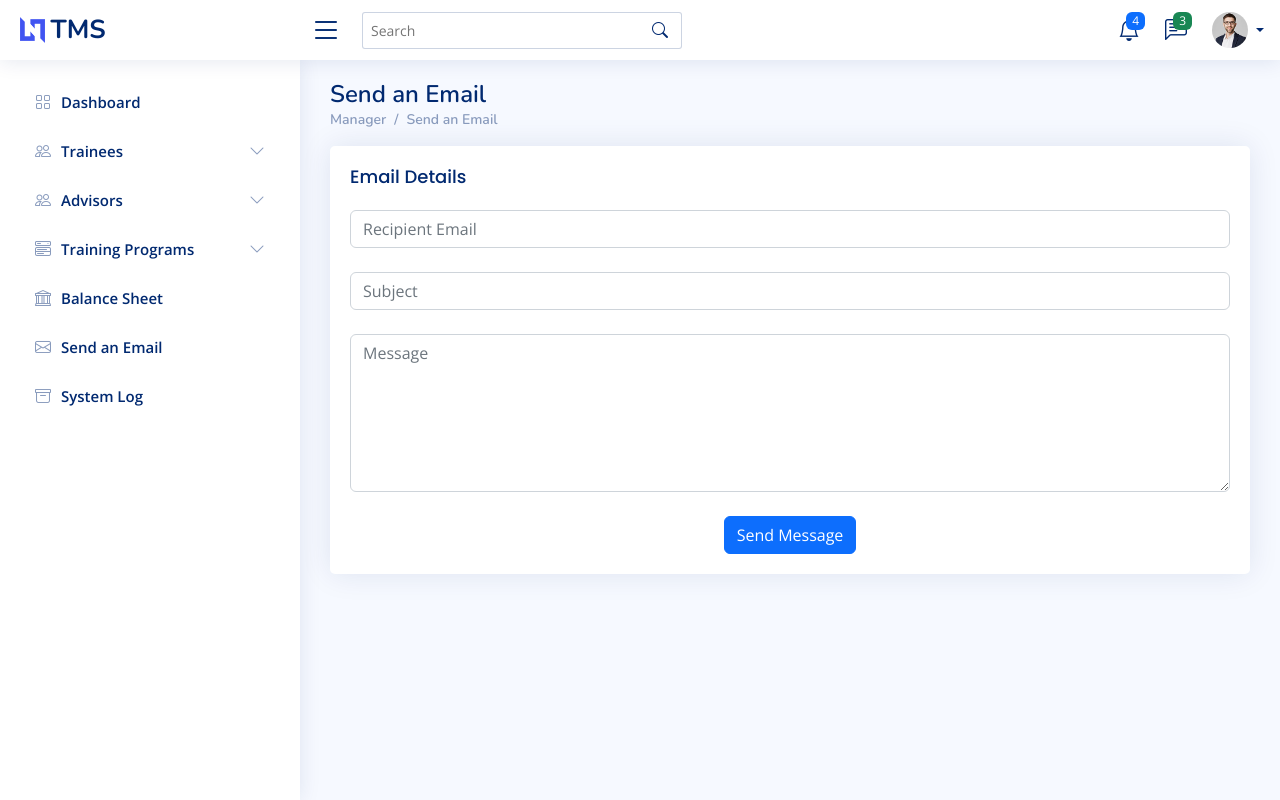
After one commit to GhadeerHayek/TMS-Flask, a Flask app: template templates/manager/mailing.html in a window 1280 px wide. The commit adds this page. Run offline with Flask 3, Linux system fonts and the light colour scheme; the template is opened without the code that fills it, so the values that code supplies are empty; some libraries are stand-ins or nearby versions.

Commit message:
added email feature

```diff
--- a/templates/layouts/manager_base.html
+++ b/templates/layouts/manager_base.html
@@ -183,7 +183,7 @@
 
         <li class="nav-item">
             <a class="nav-link collapsed" data-bs-target="#trainees-nav" data-bs-toggle="collapse" href="#">
-                <i class="bi bi-menu-button-wide"></i><span>Trainees</span><i class="bi bi-chevron-down ms-auto"></i>
+                <i class="bi bi-people"></i><span>Trainees</span><i class="bi bi-chevron-down ms-auto"></i>
             </a>
             <ul id="trainees-nav" class="nav-content collapse " data-bs-parent="#sidebar-nav">
                 <li>
@@ -209,7 +209,7 @@
 
         <li class="nav-item">
             <a class="nav-link collapsed" data-bs-target="#advisors-nav" data-bs-toggle="collapse" href="#">
-                <i class="bi bi-menu-button-wide"></i><span>Advisors</span><i class="bi bi-chevron-down ms-auto"></i>
+                <i class="bi bi-people"></i><span>Advisors</span><i class="bi bi-chevron-down ms-auto"></i>
             </a>
             <ul id="advisors-nav" class="nav-content collapse " data-bs-parent="#sidebar-nav">
                 <li>
@@ -257,9 +257,15 @@
             </a>
         </li>
 
+        <li class="nav-item">
+            <a class="nav-link collapsed" href="{{ url_for('manager.get_email_form') }}">
+                <i class="bi bi-envelope"></i>
+                <span>Send an Email</span>
+            </a>
+        </li>
 
         <li class="nav-item">
-            <a class="nav-link collapsed" href="#">
+            <a class="nav-link collapsed" href="{{ url_for('manager.get_system_log') }}">
                 <i class="bi bi-archive"></i>
                 <span>System Log</span>
             </a>
--- /dev/null
+++ b/templates/manager/mailing.html
@@ -0,0 +1,51 @@
+{% extends "layouts/manager_base.html" %}
+
+{% block title %} Mailing {% endblock %}
+{% block content %}
+    <main id="main" class="main">
+        <div class="pagetitle">
+            <h1>Send an Email</h1>
+            <nav>
+                <ol class="breadcrumb">
+                    <li class="breadcrumb-item"><a href="#">Manager</a></li>
+                    <li class="breadcrumb-item"><a href="#">Send an Email</a></li>
+                </ol>
+            </nav>
+        </div><!-- End Page Title -->
+
+        <section class="section">
+            <div class="row">
+                <div class="col-lg-12">
+                    <div class="card">
+                        <div class="card-body">
+                            <h5 class="card-title">Email Details</h5>
+                            <form action=" {{url_for('manager.send_email')}} " method="post" class="php-email-form">
+                                <div class="row gy-4">
+
+                                  <div class="col-md-12 ">
+                                    <input type="email" class="form-control" name="email" placeholder="Recipient Email" required>
+                                  </div>
+
+                                  <div class="col-md-12">
+                                    <input type="text" class="form-control" name="subject" placeholder="Subject" required>
+                                  </div>
+
+                                  <div class="col-md-12">
+                                    <textarea class="form-control" name="message" rows="6" placeholder="Message" required></textarea>
+                                  </div>
+
+                                  <div class="col-md-12 text-center">
+                                    <button type="submit" class="btn btn-primary">Send Message</button>
+                                  </div>
+
+                                </div>
+                              </form>
+                        </div>
+                    </div>
+                </div>
+            </div>
+
+        </section>
+
+    </main><!-- End #main -->
+{% endblock %}
--- a/templates/manager/training-program/update_program.html
+++ b/templates/manager/training-program/update_program.html
@@ -78,7 +78,7 @@
                                     </div>
                                 </div>
                                 <div class="text-center">
-                                    <button type="submit" class="btn btn-primary">Add</button>
+                                    <button type="submit" class="btn btn-primary">Save Edit</button>
                                     <button type="reset" class="btn btn-secondary">Reset</button>
                                 </div>
                             </form><!-- End Horizontal Form -->
```
Also changed, not shown: blueprints/manager_blueprint.py (+16 -0 lines), controller/manager/manager_controller.py (+15 -0 lines), controller/manager/manager_programs_controller.py (+23 -16 lines).
